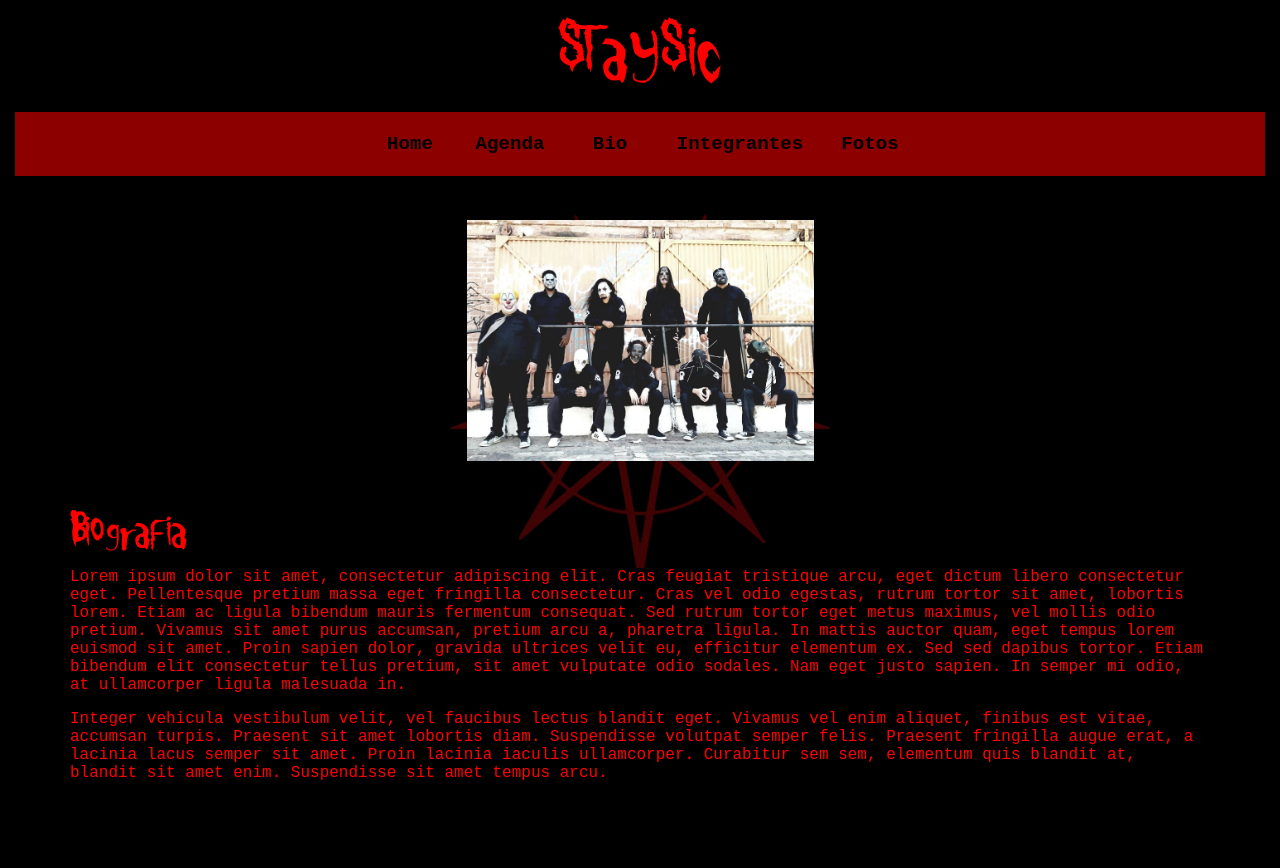
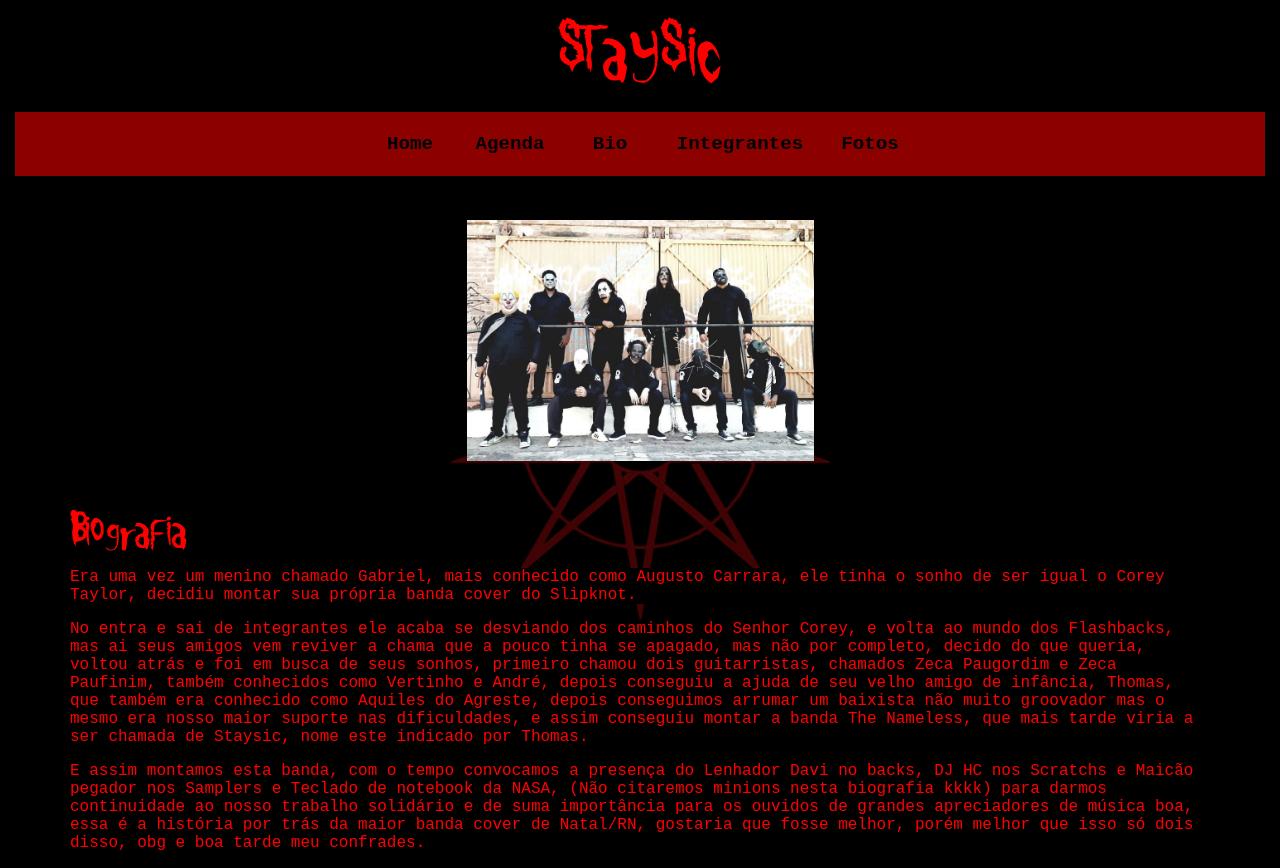
Before and after one commit to thecogmel/staysic-frontend, a React (Create React App) app: page /bio in a window 1280 px wide. Before the commit the page ends 800 px from the top, so only its background shows below. Built offline with nearby package versions, Linux system fonts and the light colour scheme.

Commit message:
Bio page update

```diff
--- a/src/pages/Bio/index.js
+++ b/src/pages/Bio/index.js
@@ -27,27 +27,33 @@ function Bio() {
           <Row className="mt-4">
             <h2>Biografia</h2>
             <p>
-              Lorem ipsum dolor sit amet, consectetur adipiscing elit. Cras
-              feugiat tristique arcu, eget dictum libero consectetur eget.
-              Pellentesque pretium massa eget fringilla consectetur. Cras vel
-              odio egestas, rutrum tortor sit amet, lobortis lorem. Etiam ac
-              ligula bibendum mauris fermentum consequat. Sed rutrum tortor eget
-              metus maximus, vel mollis odio pretium. Vivamus sit amet purus
-              accumsan, pretium arcu a, pharetra ligula. In mattis auctor quam,
-              eget tempus lorem euismod sit amet. Proin sapien dolor, gravida
-              ultrices velit eu, efficitur elementum ex. Sed sed dapibus tortor.
-              Etiam bibendum elit consectetur tellus pretium, sit amet vulputate
-              odio sodales. Nam eget justo sapien. In semper mi odio, at
-              ullamcorper ligula malesuada in.
-            </p>{' '}
+              Era uma vez um menino chamado Gabriel, mais conhecido como Augusto
+              Carrara, ele tinha o sonho de ser igual o Corey Taylor, decidiu
+              montar sua própria banda cover do Slipknot.
+            </p>
             <p>
-              Integer vehicula vestibulum velit, vel faucibus lectus blandit
-              eget. Vivamus vel enim aliquet, finibus est vitae, accumsan
-              turpis. Praesent sit amet lobortis diam. Suspendisse volutpat
-              semper felis. Praesent fringilla augue erat, a lacinia lacus
-              semper sit amet. Proin lacinia iaculis ullamcorper. Curabitur sem
-              sem, elementum quis blandit at, blandit sit amet enim. Suspendisse
-              sit amet tempus arcu.
+              No entra e sai de integrantes ele acaba se desviando dos caminhos
+              do Senhor Corey, e volta ao mundo dos Flashbacks, mas ai seus
+              amigos vem reviver a chama que a pouco tinha se apagado, mas não
+              por completo, decido do que queria, voltou atrás e foi em busca de
+              seus sonhos, primeiro chamou dois guitarristas, chamados Zeca
+              Paugordim e Zeca Paufinim, também conhecidos como Vertinho e
+              André, depois conseguiu a ajuda de seu velho amigo de infância,
+              Thomas, que também era conhecido como Aquiles do Agreste, depois
+              conseguimos arrumar um baixista não muito groovador mas o mesmo
+              era nosso maior suporte nas dificuldades, e assim conseguiu montar
+              a banda The Nameless, que mais tarde viria a ser chamada de
+              Staysic, nome este indicado por Thomas.
+            </p>
+            <p>
+              E assim montamos esta banda, com o tempo convocamos a presença do
+              Lenhador Davi no backs, DJ HC nos Scratchs e Maicão pegador nos
+              Samplers e Teclado de notebook da NASA, (Não citaremos minions
+              nesta biografia kkkk) para darmos continuidade ao nosso trabalho
+              solidário e de suma importância para os ouvidos de grandes
+              apreciadores de música boa, essa é a história por trás da maior
+              banda cover de Natal/RN, gostaria que fosse melhor, porém melhor
+              que isso só dois disso, obg e boa tarde meu confrades.
             </p>
           </Row>
         </Content>
```
